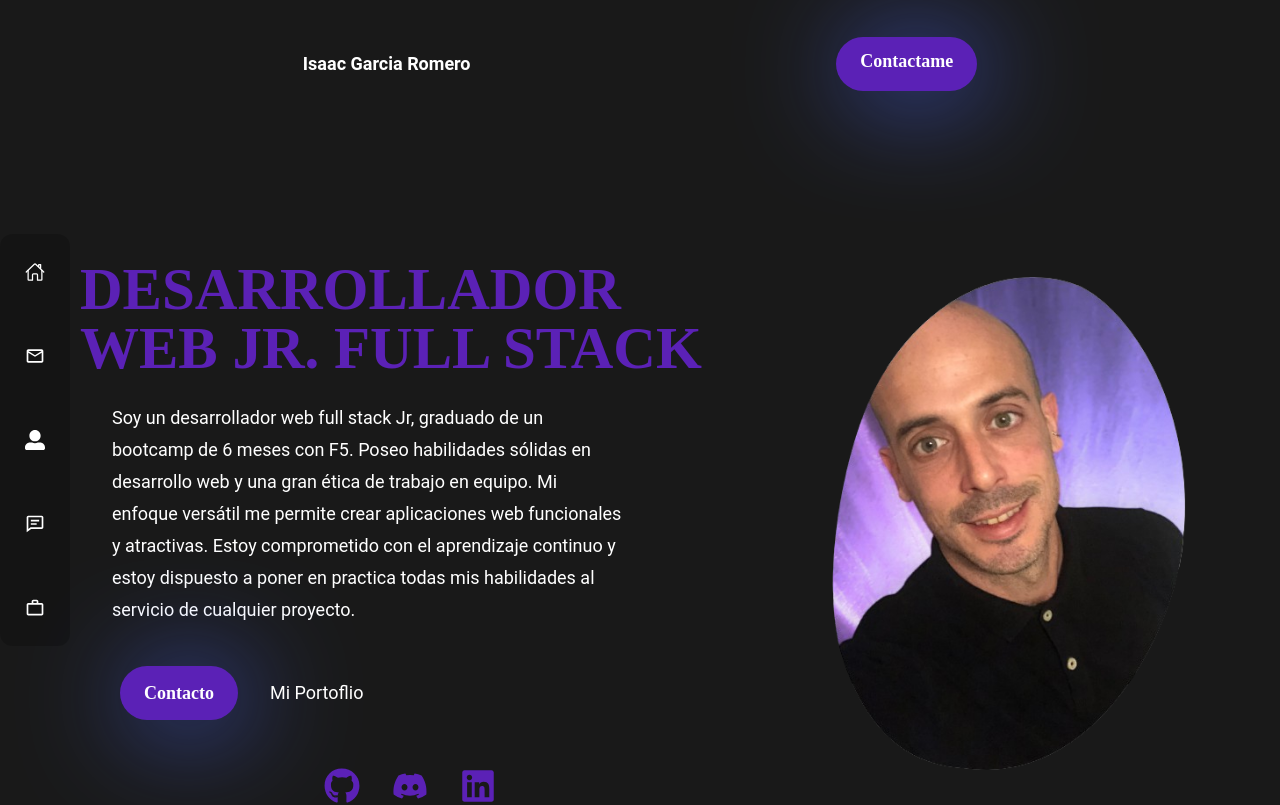
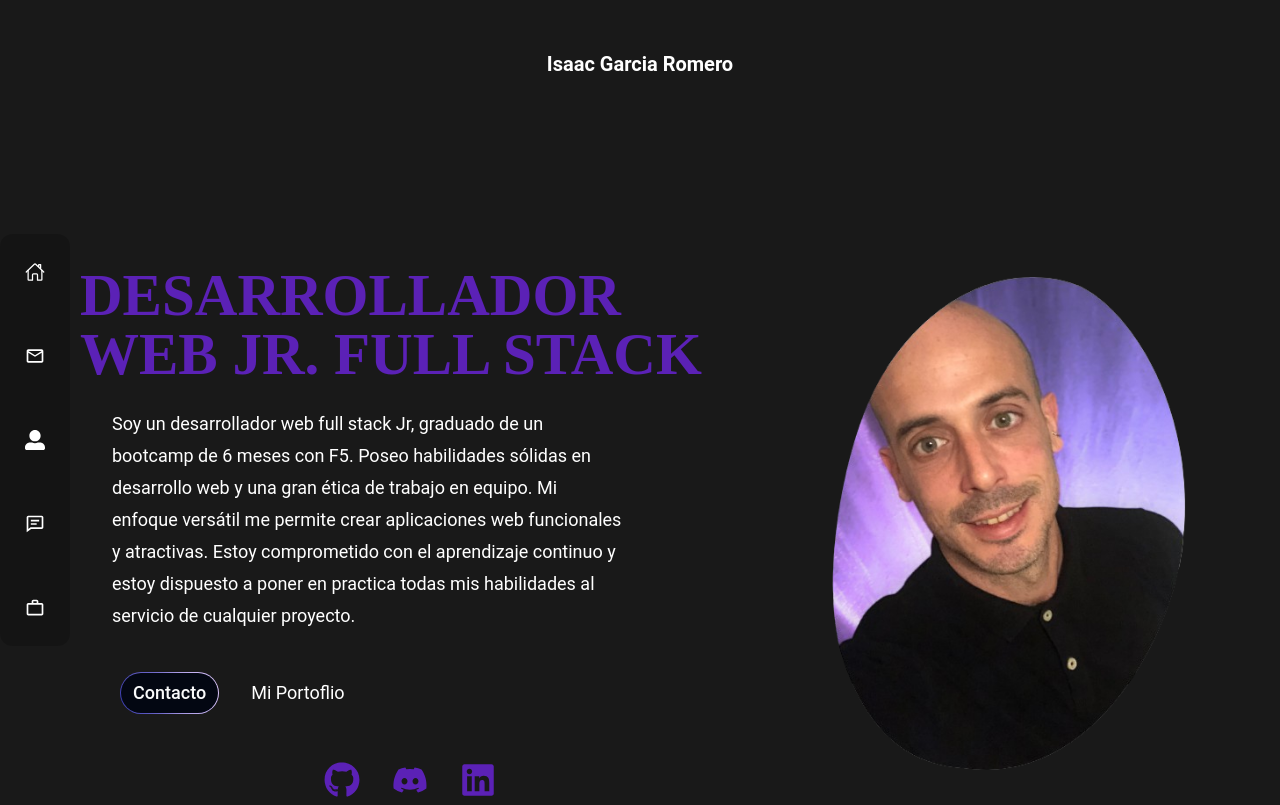
Before and after one commit to Isarok/Portfolio-Isaac, a React (Vite) app: page / in a window 1280 px wide. Shown: the top 805 px of the page. Built offline with nearby package versions, Linux system fonts and the light colour scheme.

Commit message:
add differents buttons

```diff
--- a/index.html
+++ b/index.html
@@ -3,7 +3,7 @@
 
 <head>
   <meta charset="UTF-8" />
-  <link rel="icon" type="image/x-icon" href="./assets/logoIsarok.png" />
+  <link rel="icon" type="image/svg+xml" href="/logoIsarok.svg" sizes="128x128"/>
   <meta name="viewport" content="width=device-width, initial-scale=1.0" />
   <script src="https://cdn.tailwindcss.com"></script>
 
--- a/src/components/Header.jsx
+++ b/src/components/Header.jsx
@@ -24,14 +24,7 @@ const Header = () => {
     <div className="py-12 ">
       <div className="container mx-auto">
         <div className="flex h-8 w-full justify-around items-center ">
-          <span className="text-lg font-bold">{nombre}</span>
-
-          <a
-            href={`mailto:${email}`}
-            className="btn btn-lg rounded-full bg-[#5b21b6] px-6 py-2 transition-colors hover:text-[#5b21b6] hover:bg-transparent"
-          >
-            Contactame
-          </a>
+          <span className="text-xl font-bold">{nombre}</span>
         </div>
       </div>
     </div>
--- a/src/components/Main.jsx
+++ b/src/components/Main.jsx
@@ -53,9 +53,13 @@ const Main = () => {
               viewport={{ once: false, amount: 0.7 }}
               className="flex max-w-max mx-auto lg:mx-10 items-center gap-x-8 mb-12"
             >
-              <button className="btn btn-lg rounded-full bg-[#5b21b6] px-6 py-2 transition-colors hover:text-[#5b21b6] hover:bg-transparent">
-                Contacto
-              </button>
+              <span className="relative inline-block overflow-hidden rounded-full p-[1px]">
+                <span className="absolute inset-[-1000%] animate-[spin_2s_linear_infinite] bg-[conic-gradient(from_90deg_at_50%_50%,#E2CBFF_0%,#393BB2_50%,#E2CBFF_100%)]" />
+                <div className="inline-flex h-full w-full cursor-pointer items-center justify-center rounded-full bg-gray-950 px-3 py-1 text-md font-medium text-gray-50 backdrop-blur-3xl">
+                  Contacto
+                </div>
+              </span>
+
               <a href="#contact">Mi Portoflio</a>
             </motion.div>
 
@@ -82,7 +86,7 @@ const Main = () => {
             variants={fadeIn("down", 0.6)}
             initial="hidden"
             whileInView={"show"}
-            className="flex-1 max-w-[220px] lg:max-w-[380px]"
+            className="flex-1  max-w-[220px] lg:max-w-[380px] "
           >
             <img
               src={img}
```
Also changed, not shown: src/assets/logoIsarok.svg (added).
